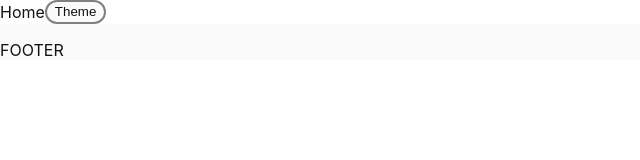
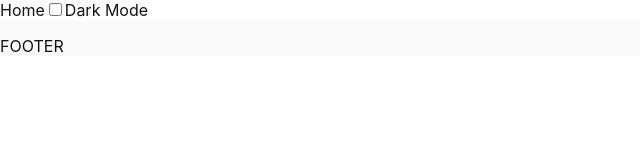
Before and after one commit to nikki-kiga/portfolio-type-next-story, a Next.js app: page / in a window 1280 px wide. Shown: the top 160 px of the page, without its empty margins (0-640 px from the left). Built offline with nearby package versions, Linux system fonts and the light colour scheme.

Commit message:
change button to toggle

```diff
--- a/components/Button/Button.tsx
+++ b/components/Button/Button.tsx
@@ -1,7 +1,6 @@
 import styles from '../../styles/2-components/button.module.scss';
-import React from 'react';
 
-export interface Props {
+interface Props {
   label: string;
   onClick: () => void;
   disabled?: boolean;
--- a/components/Header.tsx
+++ b/components/Header.tsx
@@ -1,15 +1,16 @@
-import * as React from 'react'
+import * as React from 'react';
 import NavBar from './NavBar'
-import {Button} from './Button/Button'
-import { useTheme } from 'providers/ThemeProvider'
+import Toggle from './Toggle'
+import {useTheme } from 'providers/ThemeProvider'
 import styles from '../styles/2-components/header.module.scss';
 
-const Header = () => {
+const Header = ({}) => {
   const { theme, toggle } = useTheme();
+  // const darkOn = theme === 'dark' ? false : true;
   return (
     <header className={styles.header}>
     <NavBar/>
-    <Button label={`Theme`} onClick={() => toggle()}/>
+    <Toggle onChange={() => toggle()} label={'Dark Mode'} />
     </header>
 
   )
--- a/components/NavBar.tsx
+++ b/components/NavBar.tsx
@@ -1,4 +1,4 @@
-import * as React from 'react'
+import React from 'react';
 import Link from 'next/link'
 
 const NavBar = () => {
--- /dev/null
+++ b/components/Toggle.tsx
@@ -0,0 +1,22 @@
+import React from 'react';
+
+interface Props {
+  onChange : () => void;
+  label?: string;
+  checked?: boolean;
+}
+
+const Toggle = ({onChange, label = 'toggle', checked}: Props) => {
+  return (
+  <label>
+    <input
+      type="checkbox"
+      checked={checked}
+      onChange={onChange}
+    />
+    {label}
+  </label>
+  )
+}
+
+export default Toggle;
```
